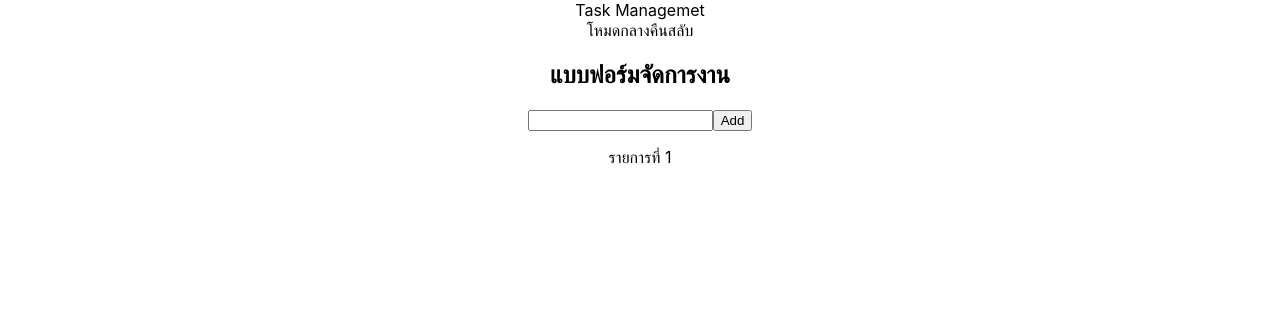
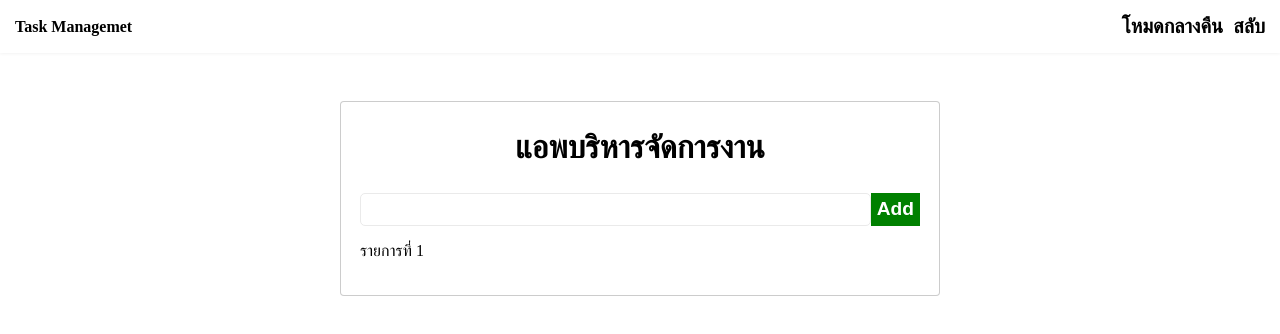
Before and after one commit to Sorawit255/REACT_18, a React (Create React App) app in the folder react-app1/: page / in a window 1280 px wide. Shown: the top 334 px of the page. Built offline with nearby package versions, Linux system fonts and the light colour scheme.

Commit message:
components style

```diff
--- a/react-app1/src/App.css
+++ b/react-app1/src/App.css
@@ -1,38 +1,11 @@
-.App {
-  text-align: center;
+.App{
+  min-height: 100vh;
 }
-
-.App-logo {
-  height: 40vmin;
-  pointer-events: none;
+.container{
+  background: #fff;
+  padding: 1.2rem;
+  margin: 3rem auto;
+  max-width: 35rem;
+  border: 1px solid rgba(0, 0, 0, 0.2);
+  border-radius: 0.25rem;
 }
-
-@media (prefers-reduced-motion: no-preference) {
-  .App-logo {
-    animation: App-logo-spin infinite 20s linear;
-  }
-}
-
-.App-header {
-  background-color: #282c34;
-  min-height: 100vh;
-  display: flex;
-  flex-direction: column;
-  align-items: center;
-  justify-content: center;
-  font-size: calc(10px + 2vmin);
-  color: white;
-}
-
-.App-link {
-  color: #61dafb;
-}
-
-@keyframes App-logo-spin {
-  from {
-    transform: rotate(0deg);
-  }
-  to {
-    transform: rotate(360deg);
-  }
-}
--- a/react-app1/src/App.js
+++ b/react-app1/src/App.js
@@ -1,4 +1,4 @@
-import './App.css';
+import "./App.css";
 import Header from './components/Header';
 import AddForm from './components/AddForm';
 import Item from './components/Item';
@@ -7,7 +7,7 @@
   return (
     <div className="App">
       <Header/>
-      <div className="App">
+      <div className="container">
         <AddForm/>
         <Item/>
       </div>
--- /dev/null
+++ b/react-app1/src/components/AddForm.css
@@ -0,0 +1,28 @@
+h2{
+    font-size: 2rem;
+    text-align: center;
+    color: black;
+    margin-top: 0.5rem;
+}
+.form-control{
+    display: flex;
+    justify-content: center;
+}
+.text-input{
+    flex-grow: 1;
+    padding: 5px 5px;
+    border: 1px solid #eaeaea;
+    border-radius: 5px;
+    font-size: 18px;
+}
+.text-input:focus{
+    outline: none;
+}
+.submit-btn{
+    background: green;
+    color: white;
+    font-weight: bold;
+    cursor: pointer;
+    font-size: 1.2rem;
+    border: transparent;
+}
--- a/react-app1/src/components/AddForm.js
+++ b/react-app1/src/components/AddForm.js
@@ -1,10 +1,13 @@
+import "./AddForm.css";
 export default function AddForm(){
     return(
         <>
-            <h2>แบบฟอร์มจัดการงาน</h2>
-            <form className="form-group">
-                <input typr="text" className="text-input"/>
-                <button type="submit"className="submit-btn">Add</button>
+            <h2>แอพบริหารจัดการงาน</h2>
+            <form>
+                <div className="form-control">
+                    <input typr="text" className="text-input"/>
+                    <button type="submit"className="submit-btn">Add</button>
+                </div>
             </form>
         </>
     )
--- /dev/null
+++ b/react-app1/src/components/Header.css
@@ -0,0 +1,23 @@
+header{
+    min-height: 20px;
+    display: flex;
+    align-items: center;
+    justify-content: space-between;
+    padding: 15px;
+    font-weight: bold;
+    box-shadow: 0 1px 3px rgba(0, 0, 0, 0.05);
+}
+.logo{
+    display: flex;
+    align-items: center;
+}
+.logo span{
+    font-size: 22px;
+    margin-left: 7px;
+}
+.theme-container span{
+    font-size: 20px;
+    margin-bottom: 100px;
+    cursor: pointer;
+    margin-left: 10px;
+}
--- a/react-app1/src/components/Header.js
+++ b/react-app1/src/components/Header.js
@@ -1,3 +1,4 @@
+import "./Header.css"
 export default function Header(){
     return(
         <header>
--- a/react-app1/src/components/Item.js
+++ b/react-app1/src/components/Item.js
@@ -1,3 +1,4 @@
+import "./Item.css"
 export default function Item(){
     return(
         <p>รายการที่ 1</p>
--- a/react-app1/src/index.css
+++ b/react-app1/src/index.css
@@ -1,13 +1,6 @@
-body {
+body{
   margin: 0;
-  font-family: -apple-system, BlinkMacSystemFont, 'Segoe UI', 'Roboto', 'Oxygen',
-    'Ubuntu', 'Cantarell', 'Fira Sans', 'Droid Sans', 'Helvetica Neue',
-    sans-serif;
-  -webkit-font-smoothing: antialiased;
-  -moz-osx-font-smoothing: grayscale;
+  padding: 0;
+  box-sizing: border-box;
+  max-height: 100vh;
 }
-
-code {
-  font-family: source-code-pro, Menlo, Monaco, Consolas, 'Courier New',
-    monospace;
-}
```
Also changed, not shown: react-app1/src/components/Item.css (added).
